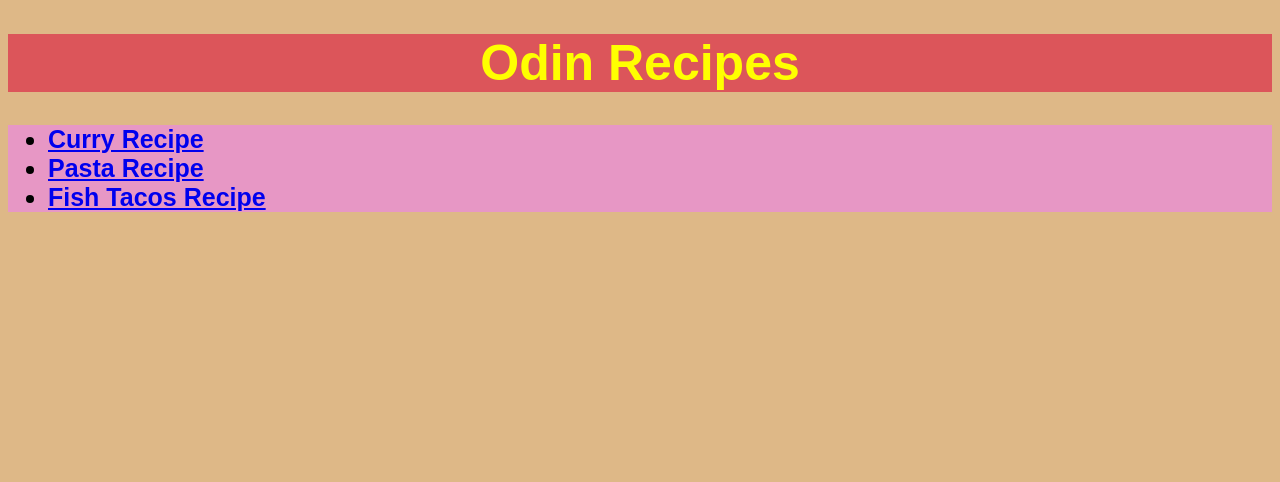
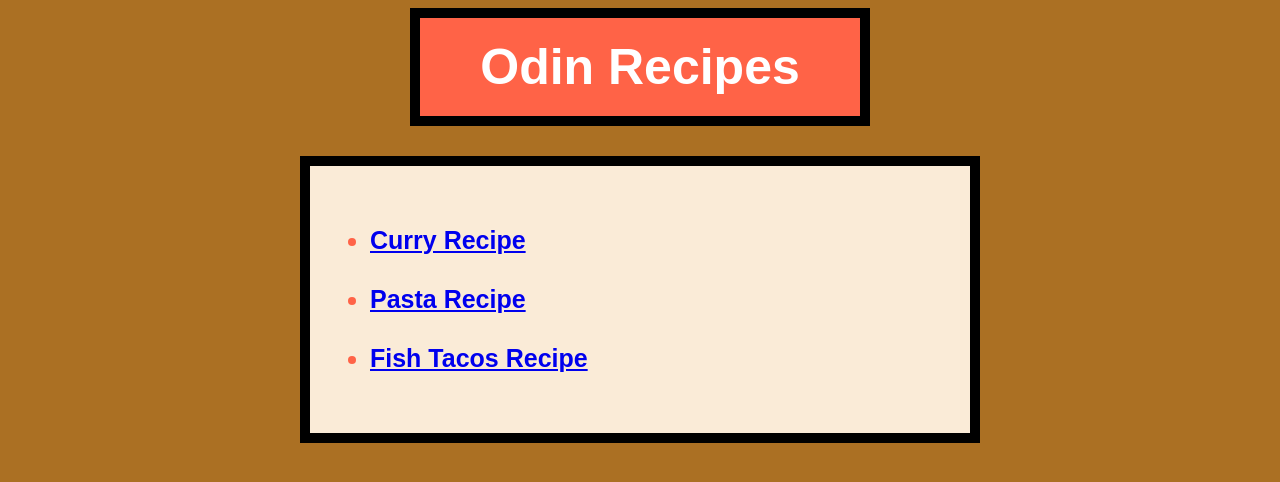
Before and after one commit to mauriciodaiki/odin-recipes, a plain HTML site: page index.html in a window 1280 px wide. Drawn offline with Linux system fonts and the light colour scheme.

Commit message:
Improve the look of index.html  with new tools in CSS

```diff
--- a/index.html
+++ b/index.html
@@ -8,10 +8,12 @@
     </head>
     <body>
         <h1 class="title">Odin Recipes</h1>
-        <ul class="list">
-        <li><a href="recipes/curry.html">Curry Recipe</a></li>
-        <li><a href="recipes/pasta.html">Pasta Recipe</a></li>
-        <li><a href="recipes/fish-tacos.html">Fish Tacos Recipe</a></li>
-        </ul>
+        <div class="recipes">
+            <ul class="list">
+            <li><a href="recipes/curry.html">Curry Recipe</a></li>
+            <li><a href="recipes/pasta.html">Pasta Recipe</a></li>
+            <li><a href="recipes/fish-tacos.html">Fish Tacos Recipe</a></li>
+            </ul>
+        </div>
     </body>
 </html>
--- a/style.css
+++ b/style.css
@@ -1,21 +1,33 @@
 body {
     font-family: Arial, Helvetica, sans-serif;
     color: black;
-    background-color: burlywood;
+    background-color: rgb(171, 112, 35);
 }
 
 .title {
+    width: 400px;
+    margin: 0 auto;
+    border: solid black 10px;
+    padding: 20px;
+    background-color: tomato;
     text-align: center;
-    background-color: #dc143c99;
-    color: yellow;
+    color: #ffffff;
     font-weight: bold;
     font-size: 50px;
     font-family: Futura, sans-serif;
 }
 
 .list {
-    text-align: left;
+    border: solid black 10px;
+    width: 600px;
+    margin: 30px auto;
+    padding: 30px;
     font-size: 25px;
     font-weight: bold;
-    background-color: #ee82ee99;
+    background-color: antiquewhite;
+    color: tomato;
 }
+
+li {
+    margin: 30px;
+}
```
